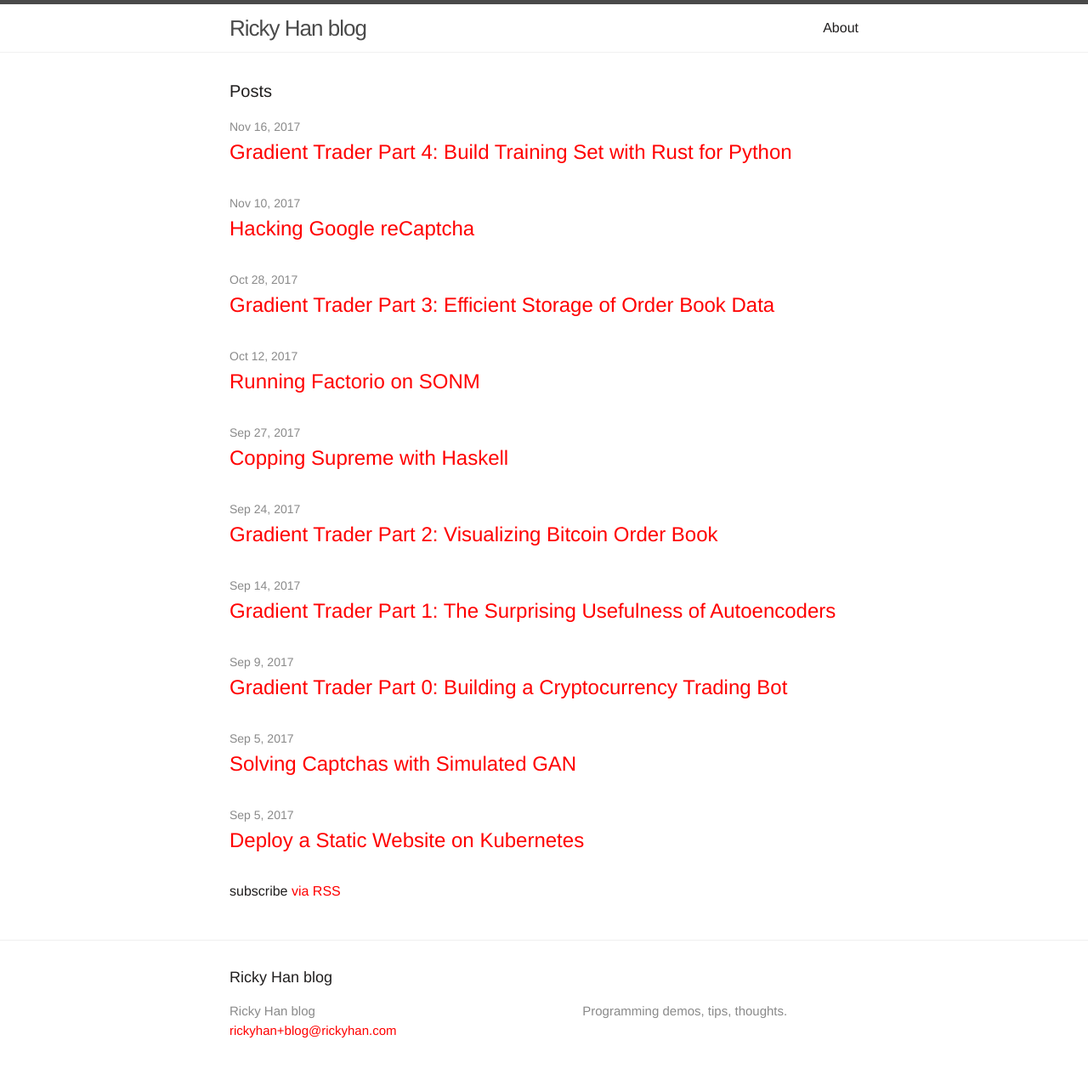
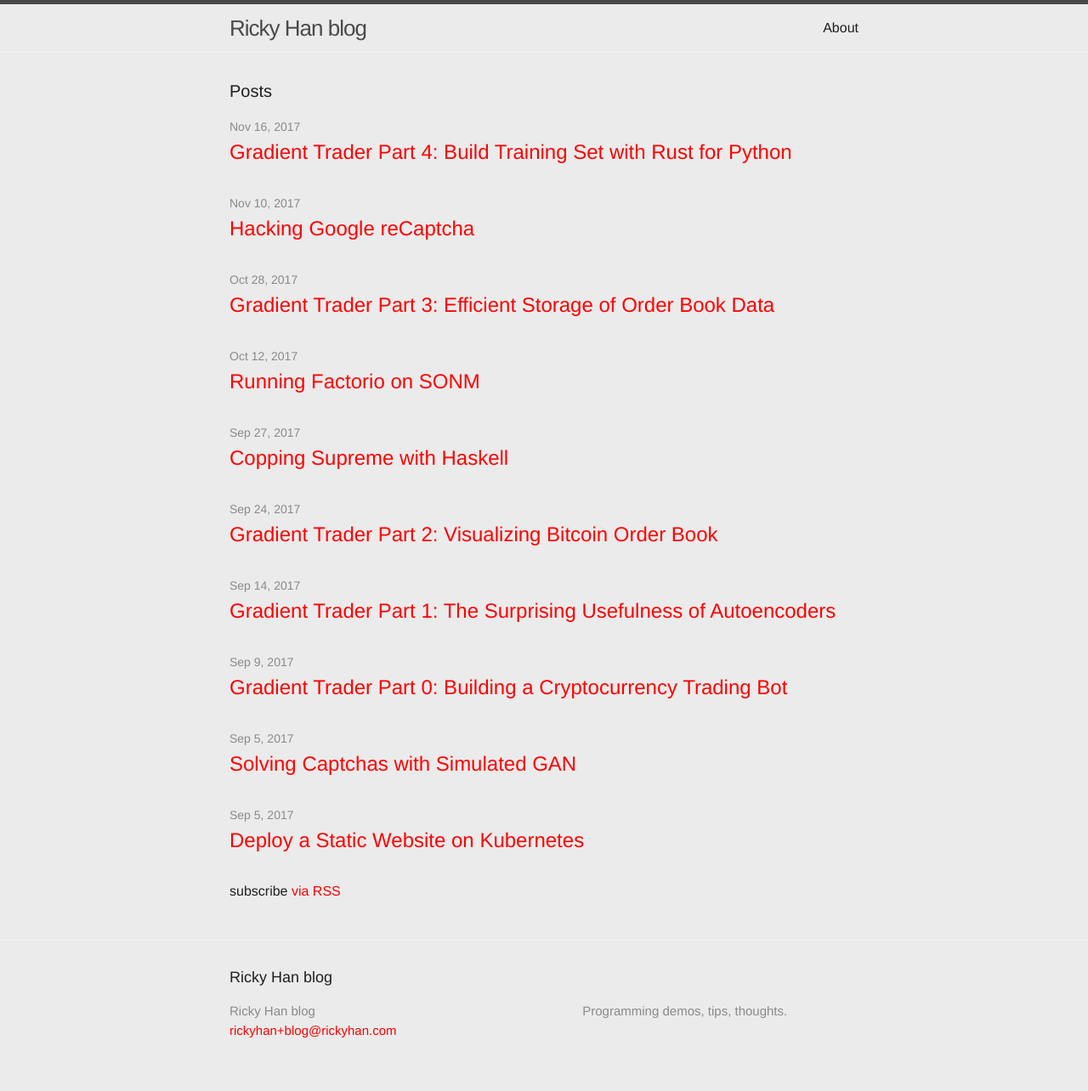
Before and after one commit to 0b01/rickyhan.com, a Jekyll site: the page built from index.html, in a window 1280 px wide. Shown: the whole page at 85% size. Built offline with Jekyll 4.4.1, drawn with Linux system fonts in a browser that asks for light colours.

Commit message:
Update main.scss

```diff
--- a/css/main.scss
+++ b/css/main.scss
@@ -15,7 +15,7 @@ $base-line-height: 1.5;
 $spacing-unit:     30px;
 
 $text-color:       #201E1E;
-$background-color: #FFFFFF;
+$background-color: #ebebeb;
 $brand-color:      rgb(255, 0, 0);
 
 $grey-color:       #8A8A8A;
```
